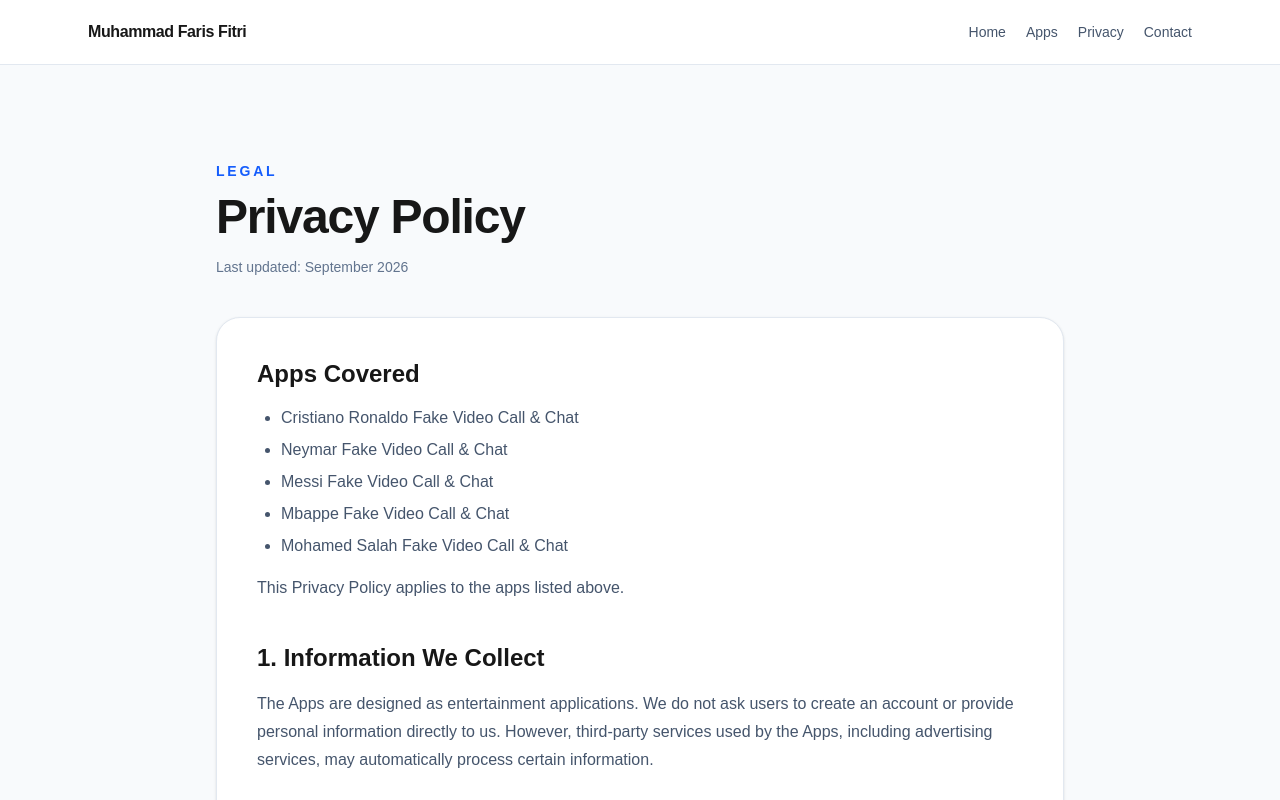
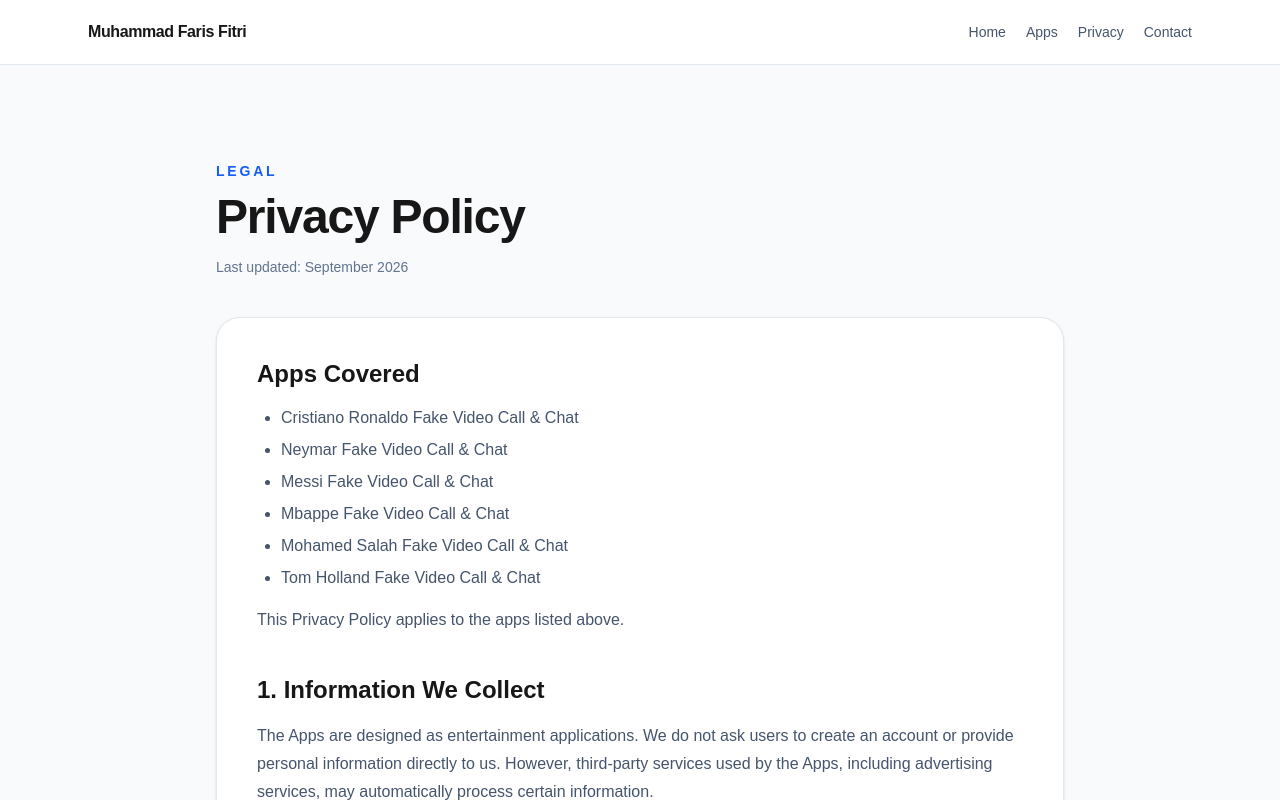
Before and after one commit to farisfitri08/faris-developer-website, a Next.js app: page /privacy in a window 1280 px wide. Shown: the top 800 px of the page. Built offline with nearby package versions, Linux system fonts and the light colour scheme.

Commit message:
tomholland

```diff
--- a/app/privacy/page.tsx
+++ b/app/privacy/page.tsx
@@ -25,6 +25,7 @@ export default function PrivacyPolicy() {
             <li>Messi Fake Video Call &amp; Chat</li>
             <li>Mbappe Fake Video Call &amp; Chat</li>
             <li>Mohamed Salah Fake Video Call &amp; Chat</li>
+            <li>Tom Holland Fake Video Call &amp; Chat</li>
           </ul>
 
           <p className="mt-4 leading-7 text-slate-600">
```
